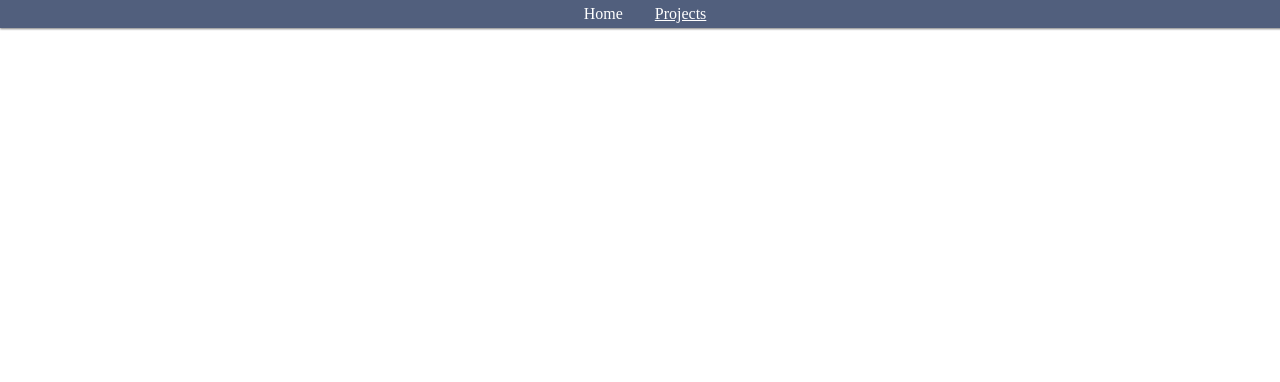
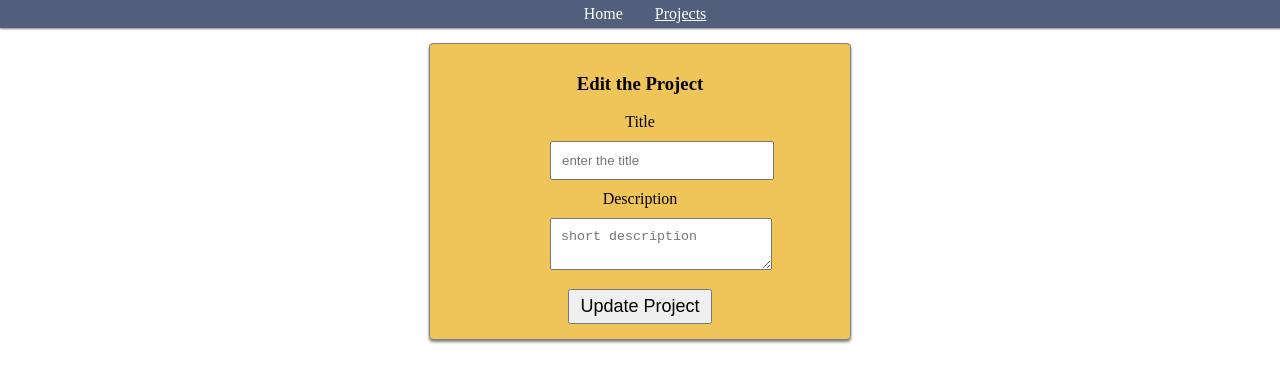
Before and after one commit to elisejonkers/module2-codealongReact, a React (Vite) app: page /projects/edit/1 in a window 1280 px wide. Before the commit this address had no page. Shown: the top 382 px of the page. Built offline with nearby package versions, Linux system fonts and the light colour scheme; no server answers.

Commit message:
created EditProjectPage

```diff
--- a/src/App.jsx
+++ b/src/App.jsx
@@ -4,6 +4,7 @@
 import ProjectListPage from "./pages/ProjectListPage";
 import CreateProjectPage from "./pages/CreateProjectPage";
 import ProjectDetailsPage from "./pages/ProjectDetailsPage";
+import EditProjectPage from "./pages/EditProjectPage"
 
 function App() {
 
@@ -17,6 +18,7 @@
           <Route path="/projects" element={<ProjectListPage/>} />
           <Route path="/projects/create" element={<CreateProjectPage />} />
           <Route path="/projects/:projectId" element={<ProjectDetailsPage/>}/>
+          <Route path="projects/edit/:projectId" element={<EditProjectPage/>}/>
         </Routes>
       </div>
     </>
--- a/src/pages/CreateProjectPage.jsx
+++ b/src/pages/CreateProjectPage.jsx
@@ -2,7 +2,7 @@
 import { useState } from "react";
 import { useNavigate } from "react-router-dom";
 
-const API_URL = "https://project-management-api-4641927fee65.herokuapp.com/"
+const API_URL = "https://project-management-api-4641927fee65.herokuapp.com"
 
 function CreateProjectPage () {
 
@@ -29,7 +29,7 @@
         // }
 
         // send POST request
-        axios.post(API_URL + "projects", requestBody)
+        axios.post(API_URL + "/projects", requestBody)
             .then( (response) => {
                 // project created, redirect
                 navigate("/projects")
--- /dev/null
+++ b/src/pages/EditProjectPage.jsx
@@ -0,0 +1,80 @@
+import axios from "axios";
+import { useEffect, useState } from "react";
+import { useNavigate, useParams } from "react-router-dom";
+
+const API_URL = "https://project-management-api-4641927fee65.herokuapp.com"
+
+function EditProjectPage (props) {
+    const [title, setTitle] = useState("")
+    const [description, setDescription] = useState("")
+
+    const {projectId} = useParams()
+    const navigate = useNavigate()
+
+    useEffect(() => {
+        axios.get(`${API_URL}/projects/${projectId}`)
+            .then( (response) => {
+                setTitle(response.data.title)
+                setDescription(response.data.description)
+            })
+            .catch((error) => console.log(error));
+    }, [])
+
+    const handleSubmitForm = (e) => {
+        e.preventDefault()
+
+        // prepare an object with the data that we send to the API
+        const requestBody = {
+            title: title,
+            description: description
+        }
+
+        //send PUT request
+        axios.put(`${API_URL}/projects/${projectId}`, requestBody)
+            .then((response) => {
+                navigate(`/projects/${projectId}`)
+
+            })
+            .catch((error) => console.log(error));
+
+
+    }
+
+    return (
+        <div className="EditProjectPage">
+            <h3>Edit the Project</h3>
+
+            <form onSubmit={handleSubmitForm}>
+                <label>
+                    Title
+                    <input
+                    type="text"
+                    name="title"
+                    placeholder="enter the title"
+                    required={true}
+                    value={title}
+                    onChange={(e) => setTitle(e.target.value)}
+                    />
+                </label>
+
+                <label>
+                    Description
+                    <textarea
+                    name="description"
+                    placeholder="short description"
+                    value={description}
+                    onChange={(e) => setDescription(e.target.value)}
+                    />
+                </label>
+
+                <button type="submit">Update Project</button>
+
+
+            </form>
+
+        </div>
+    )
+
+}
+
+export default EditProjectPage
```
